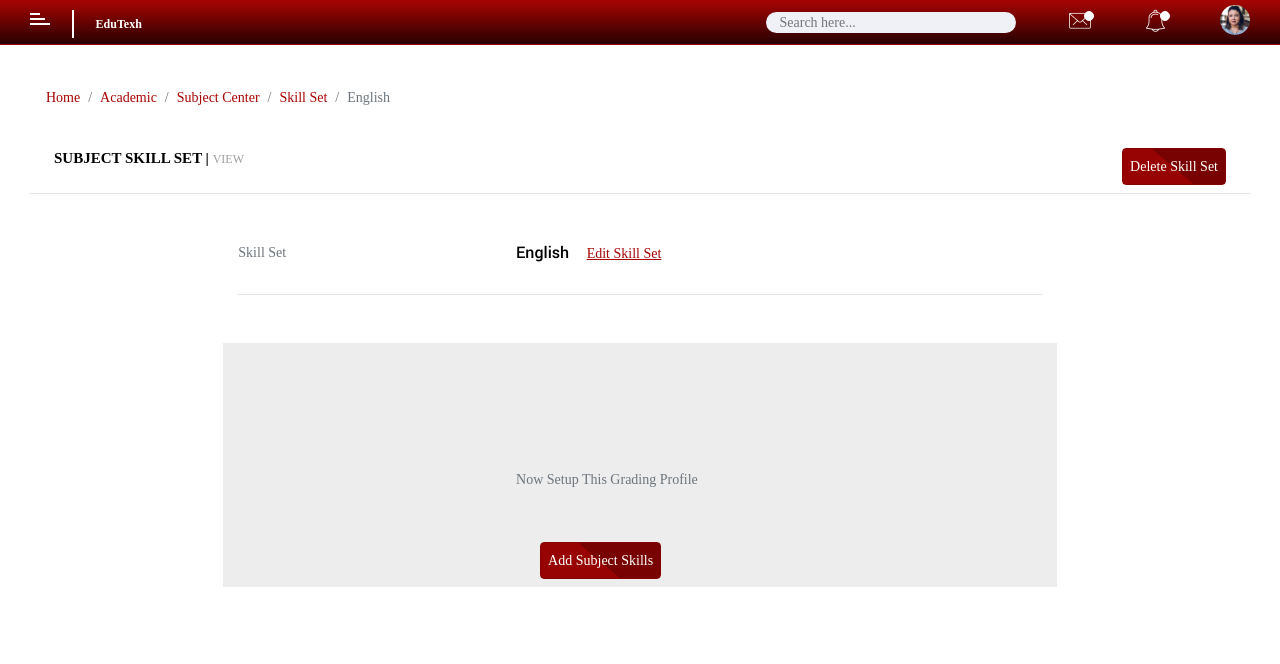
After one commit to sharjeelFaisalBaig/edutexhFront-end, a PHP site: page /Academic-SubjectCenter_skillSet_view_sub.php in a window 1280 px wide. The commit adds this page. Shown: the top 664 px of the page. Run offline with PHP 8.4, Linux system fonts and the light colour scheme; some libraries are stand-ins or nearby versions.

Commit message:
Sharjeel add Subject Center 3 files

```diff
--- /dev/null
+++ b/Academic-SubjectCenter_skillSet_view_sub.php
@@ -0,0 +1,317 @@
+<!-- header -->
+
+<?php require 'header.php';?>
+
+<!-- header -->
+<style>
+    .bg-cstm{
+        background-color:rgb(237,237,237);
+    }
+</style>
+<!-- Body Content Wrapper -->
+<div class="ms-content-wrapper">
+  <div class="row">
+    <div class="col-md-12">
+      <nav aria-label="breadcrumb">
+        <ol class="breadcrumb pl-0">
+          <li class="breadcrumb-item"><a href="index.php">Home</a></li>
+          <li class="breadcrumb-item"><a href="Academic_sub.php">Academic</a></li>
+          <li class="breadcrumb-item"><a href="Academic-subjectCenter_sub.php">Subject Center</a></li>
+          <li class="breadcrumb-item"><a href="Academic-subjectCenter_skillSet_sub.php">Skill Set</a></li>
+          <li class="breadcrumb-item active" aria-current="page">English</li>
+        </ol>
+      </nav>
+    </div>
+    <div class="col-md-12">
+        <div class="ms-panel-header">
+            <h6 class="my-4 d-md-inline"><b>Subject Skill Set | </b><small>View</small></h6>
+            <div class="float-md-right">
+                <a href="#" class="btn btn-primary width70" id="to_hide_1" type="submit">Delete Skill Set</a>
+                <a href="#" class="btn btn-primary width70 d-none" id="to_show_1" type="submit">Edit Skill Set</a>
+                <div class="clearfix"></div>
+            </div>
+        </div>
+    </div>
+    <div class="col-md-8 m-auto">
+        <div class="row mt-5">
+            <p class="col-md-2 text-muted">Skill Set</p>
+            <div class="col-md-4 offset-md-2">
+                <h6 class="d-inline">English</h6>
+                &nbsp;&nbsp;&nbsp;
+                <a href="#" class="d-inline"><u>Edit Skill Set</u></a>
+            </div>
+        </div>
+        <hr>
+        <div class="row bg-cstm my-5" id="to_hide_2">
+            <div class="col-md-4 m-auto">
+                <br>
+                <br>
+                <br>
+                <br>
+                <br>
+                <br>
+                <p class="text-muted">Now Setup This Grading Profile</p><br>
+                <a href="#" data-toggle="modal" data-target="#modal_manageSkill" class="btn btn-primary mx-4 mb-2">Add Subject Skills</a>
+            </div>
+        </div>
+        <div class="row d-none" id="to_show_2">
+            <div class="col-md-12">
+                <div class="table-responsive">
+                    <table class="table table-bordered thead-primary">
+                    <thead>
+                        <tr>
+                            <th scope="col">Skill Name</th>
+                            <th scope="col">Formula</th>
+                            <th scope="col">Actions</th>
+                        </tr>
+                    </thead>
+                    <tbody>
+                        <tr>
+                            <td>Reading</td>
+                            <td>-</td>
+                            <td><a href="#" data-toggle="modal" data-target="#modal_addSkill">Add Subject Skills</a></td>
+                        </tr>
+                    </tbody>
+                    </table>
+                </div>
+            </div>
+            <div class="col-md-12">
+                <i class="fas fa-info-circle" data-toggle="tooltip" data-placement="top" title="" data-original-title="This Skill Set Has Dependencies"></i>
+            </div>
+        </div>
+    </div>
+</div>
+<div class="modal fade" id="modal_manageSkill" tabindex="-1" role="dialog" aria-labelledby="modal-3">
+    <div class="modal-dialog modal-dialog-centered" role="document">
+        <div class="modal-content">
+            <div class="modal-header">
+                <h6 class="modal-title has-icon ms-icon-round ">
+                    Manage Subject Skills
+                </h6>
+                <button type="button" class="close" data-dismiss="modal" aria-label="Close"><span aria-hidden="true">&times;</span></button>
+            </div>
+            <div class="modal-body">
+                <div class="row mt-5">
+                    <p class="col-md-2 text-muted">Skill Set</p>
+                    <div class="col-md-4 offset-md-2">
+                        <h6><u>English</u></h6>
+                    </div>
+                </div>
+                <hr>
+                <div class="row">
+                    <div class="col-md-4">
+                        <h6>Skill Name</h6>
+                    </div>
+                    <div class="col-md-4 offset-md-2">
+                        <h6>Max Marks</h6>
+                    </div>
+                </div>
+                <div class="row mt-5">
+                    <div class="col-md-6">
+                        <input type="text" class="form-control" placeholder="e.g Reading etc.">
+                    </div>
+                    <div class="col-md-4">
+                        <input type="text" class="form-control" placeholder="e.g 10 etc.">
+                    </div>
+                    <div class="col-md-2">
+                        <i class="fas fa-times text-danger my-2"></i>
+                    </div>
+                </div>
+                <div class="row mx-1">
+                    <div class="custom-control custom-radio custom-control mt-3 col-md-6">
+                        <input type="radio" class="custom-control-input" id="calc_0" name="example" value="customEx">
+                        <label class="custom-control-label" for="calc_0">Calculate Skill Score</label><br>
+                    </div>
+                    <div class="custom-control custom-radio custom-control mt-3 col-md-6">
+                        <input type="radio" class="custom-control-input" id="dcalc_0" name="example" value="customEx">
+                        <label class="custom-control-label" for="dcalc_0">Don't Calculate Skill Score</label><br>
+                    </div>
+                </div>
+                <hr>
+                <div class="row mt-5">
+                    <div class="col-md-6">
+                        <input type="text" class="form-control" placeholder="e.g Reading etc.">
+                    </div>
+                    <div class="col-md-4">
+                        <input type="text" class="form-control" placeholder="e.g 10 etc.">
+                    </div>
+                    <div class="col-md-2">
+                        <i class="fas fa-times text-danger my-2"></i>
+                    </div>
+                </div>
+                <div class="row mx-1">
+                    <div class="custom-control custom-radio custom-control mt-3 col-md-6">
+                        <input type="radio" class="custom-control-input" id="calc" name="example" value="customEx">
+                        <label class="custom-control-label" for="calc">Calculate Skill Score</label><br>
+                    </div>
+                    <div class="custom-control custom-radio custom-control mt-3 col-md-6">
+                        <input type="radio" class="custom-control-input" id="dcalc" name="example" value="customEx">
+                        <label class="custom-control-label" for="dcalc">Don't Calculate Skill Score</label><br>
+                    </div>
+                </div>
+                <hr>
+                <div class="row">
+                    <div class="col-md-4">
+                        <i name="add" class="fas fa-plus text-success d-inline mx-1"></i>&nbsp;&nbsp;<label class="d-inline">Add</label>
+                    </div>
+                </div>
+                <hr>
+                <div class="row">
+                    <div class="col-md-12">
+                        <h6>Skill Set Marks</h6>
+                    </div>
+                </div>
+                <div class="row my-5">
+                    <div class="col-md-12 my-2">
+                        <div class="custom-control custom-radio custom-control mt-3">
+                            <input type="radio" class="custom-control-input" id="sum" name="example_1" value="customEx">
+                            <label class="custom-control-label" for="example_1">Sum</label><br>
+                        </div>
+                        <small>The Scores Of All Kinds Of The SKills Will Be Added To Derive The Skills Set Score</small>
+                    </div>
+                    <div class="col-md-12 my-2">
+                        <div class="custom-control custom-radio custom-control mt-3">
+                            <input type="radio" class="custom-control-input" id="sum12" name="example_2" value="customEx">
+                            <label class="custom-control-label" for="example_2">Average</label><br>
+                        </div>
+                        <small>The Scores Of All The Skills Will Be Added And Divided By The Number Of Skills To Get The Average , Which Will Be The Score Of Skill Set</small>
+                    </div>
+                    <div class="col-md-12 my-2">
+                        <div class="custom-control custom-radio custom-control mt-3">
+                            <input type="radio" class="custom-control-input" id="sum" name="example_3" value="customEx">
+                            <label class="custom-control-label" for="example_3">Best</label><br>
+                        </div>
+                        <small>The Scores Of All The Skills Will Be Compared And The Highest Score Among The Skills Will Be The Skill Set Score</small>
+                    </div>
+                </div>
+                <hr>
+            </div>
+            <div class="modal-footer">
+				<button type="button" href="#" onclick="showHide()" data-dismiss="modal" class="btn btn-primary">Save Skills</button>
+                <button type="button" class="btn btn-light" data-dismiss="modal">Cancel</button>
+            </div>
+        </div>
+    </div>
+</div>
+<div class="modal fade" id="modal_addSkill" tabindex="-1" role="dialog" aria-labelledby="modal-3">
+    <div class="modal-dialog modal-dialog-centered" role="document">
+        <div class="modal-content">
+            <div class="modal-header">
+                <h6 class="modal-title has-icon ms-icon-round ">
+                    Manage Subject Skills
+                </h6>
+                <button type="button" class="close" data-dismiss="modal" aria-label="Close"><span aria-hidden="true">&times;</span></button>
+            </div>
+            <div class="modal-body">
+                <div class="row mt-5">
+                    <p class="col-md-3 text-muted">Subject Skill</p>
+                    <div class="col-md-6 offset-md-2">
+                        <h6 class="d-inline"><u><b>Reading</b></u></h6> &nbsp;
+                        <a href="#" class="d-inline">Edit Subject Skills</a>
+                    </div>
+                </div>
+                <div class="row mt-3">
+                    <p class="col-md-3 text-muted">Skill Set</p>
+                    <div class="col-md-2 offset-md-2">
+                        <h6 class="d-inline"><u><b>English</b></u></h6>
+                    </div>
+                </div>
+                <hr>
+                <div class="row">
+                    <div class="col-md-4">
+                        <h6>Sub Skill Name</h6>
+                    </div>
+                    <div class="col-md-4 offset-md-2">
+                        <h6>Max Marks</h6>
+                    </div>
+                </div>
+                <div class="row mt-5">
+                    <div class="col-md-6">
+                        <input type="text" class="form-control" placeholder="e.g Pronounciation etc.">
+                    </div>
+                    <div class="col-md-4">
+                        <input type="text" class="form-control" placeholder="e.g 10 etc.">
+                    </div>
+                    <div class="col-md-2">
+                        <i class="fas fa-times text-danger my-2"></i>
+                    </div>
+                </div>
+                <div class="row mt-5">
+                    <div class="col-md-6">
+                        <input type="text" class="form-control" placeholder="e.g Comprehension etc.">
+                    </div>
+                    <div class="col-md-4">
+                        <input type="text" class="form-control" placeholder="e.g 10 etc.">
+                    </div>
+                    <div class="col-md-2">
+                        <i class="fas fa-times text-danger my-2"></i>
+                    </div>
+                </div>
+                <hr>
+                <div class="row">
+                    <div class="col-md-4">
+                        <i name="add" class="fas fa-plus text-success d-inline mx-1"></i>&nbsp;&nbsp;<label class="d-inline">Add</label>
+                    </div>
+                </div>
+                <hr>
+                <div class="row">
+                    <div class="col-md-12">
+                        <h6>Skill Marks Derivation Formula</h6>
+                    </div>
+                </div>
+                <div class="row my-5">
+                    <div class="col-md-12 my-2">
+                        <div class="custom-control custom-radio custom-control mt-3">
+                            <input type="radio" class="custom-control-input" id="sum" name="example">
+                            <label class="custom-control-label" for="example">Sum</label><br>
+                            <small>The Scores Of All Kinds Of The SKills Will Be Added To Derive The Skills Set Score</small>
+                        </div>
+                    </div>
+                    <div class="col-md-12 my-2">
+                        <div class="custom-control custom-radio custom-control mt-3">
+                            <input type="radio" class="custom-control-input" id="sum" name="example">
+                            <label class="custom-control-label" for="example">Sum</label><br>
+                            <small>The Scores Of All Kinds Of The SKills Will Be Added To Derive The Skills Set Score</small>
+                        </div>
+                    </div>
+                    <div class="col-md-12 my-2">
+                        <div class="custom-control custom-radio custom-control mt-3">
+                            <input type="radio" class="custom-control-input" id="" name="example">
+                            <label class="custom-control-label" for="example">Average</label><br>
+                            <small>The Scores Of All The Skills Will Be Added And Divided By The Number Of Skills To Get The Average , Which Will Be The Score Of Skill Set</small>
+                        </div>
+                    </div>
+                    <div class="col-md-12 my-2">
+                        <div class="custom-control custom-radio custom-control mt-3">
+                            <input type="radio" class="custom-control-input" id="" name="example">
+                            <label class="custom-control-label" for="example">Best</label><br>
+                            <small>The Scores Of All The Skills Will Be Compared And The Highest Score Among The Skills Will Be The Skill Set Score</small>
+                        </div>
+                    </div>
+                </div>
+                <hr>
+            </div>
+            <div class="modal-footer">
+				<button type="button" href="#" data-dismiss="modal" class="btn btn-primary">Save Sub Skill</button>
+                <button type="button" class="btn btn-light" data-dismiss="modal">Cancel</button>
+            </div>
+        </div>
+    </div>
+</div>
+<script>
+    var to_show_1 = document.getElementById("to_show_1").classList;
+    var to_show_2 = document.getElementById("to_show_2").classList;
+    var to_hide_1 = document.getElementById("to_hide_1").classList;
+    var to_hide_2 = document.getElementById("to_hide_2").classList;
+    function showHide(){
+        to_show_1.remove("d-none");
+        to_show_2.remove("d-none");
+        to_hide_1.add("d-none");
+        to_hide_2.add("d-none");
+    };
+</script>
+<!-- footer -->
+
+<?php require 'footer.php';?>
+
+<!-- footer -->
--- a/Academic-SubjectCenter_sub.php
+++ b/Academic-SubjectCenter_sub.php
@@ -33,7 +33,7 @@
     <div class="col-lg-4 col-md-6 col-sm-6">
       <div class="ms-card text-center height130">
         <div class="ms-card-body">
-          <a href="Academic-attendance_sub.php">
+          <a href="Academic-SubjectCenter_skillSet_sub.php">
             <h5>Subject Skill Sets</h5>
             <p>Manage Subject Skill Sets, Skill Sets and Sub Skills</p>
           </a>
--- a/Academic_sub.php
+++ b/Academic_sub.php
@@ -219,7 +219,7 @@
                     </div>
                     <div class="col-md-2 col-sm-2 m-md-auto">
                         <div class="text-center">
-                            <a href=".php">
+                            <a href="Academic-SubjectCenter_sub.php">
                                 <div class="ms-card-img">
                                     <img src="assets/img/tabsIcon/subject%20center.png" width="60" alt="card_img">
                                 </div>
```
Also changed, not shown: Academic-SubjectCenter_skillSet_sub.php (added, +138 -0 lines), blank.txt (added).
